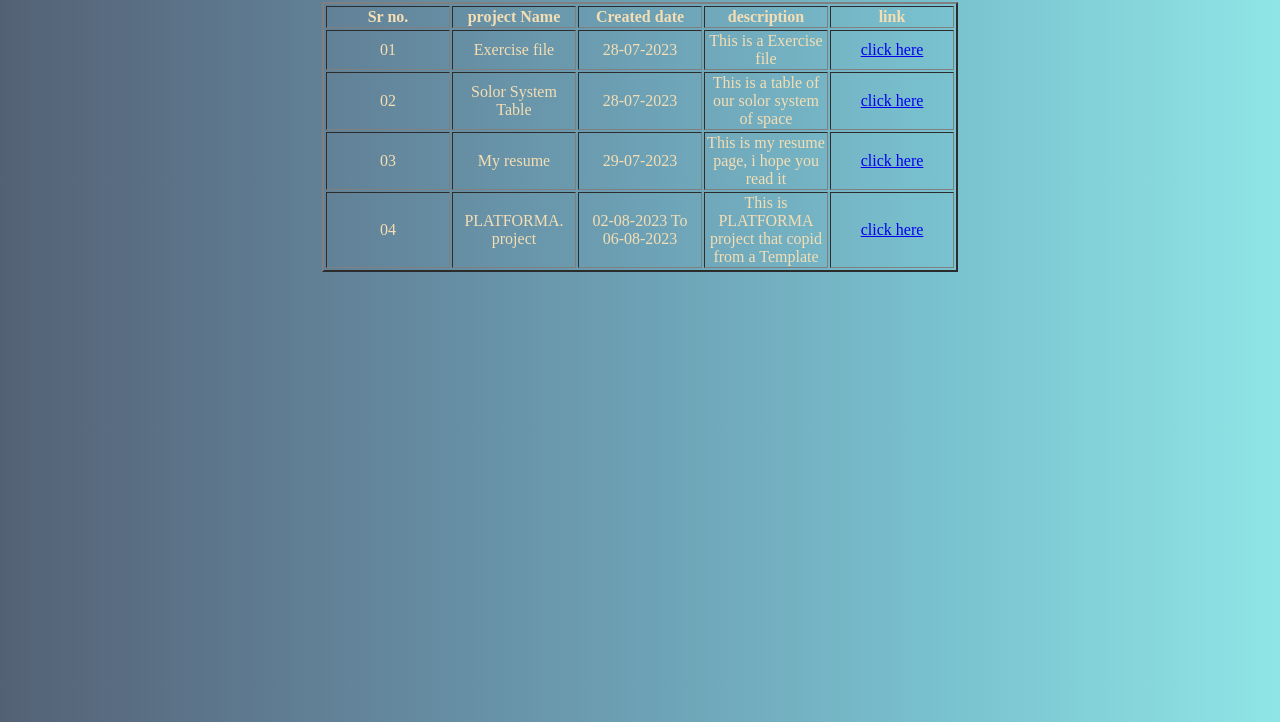
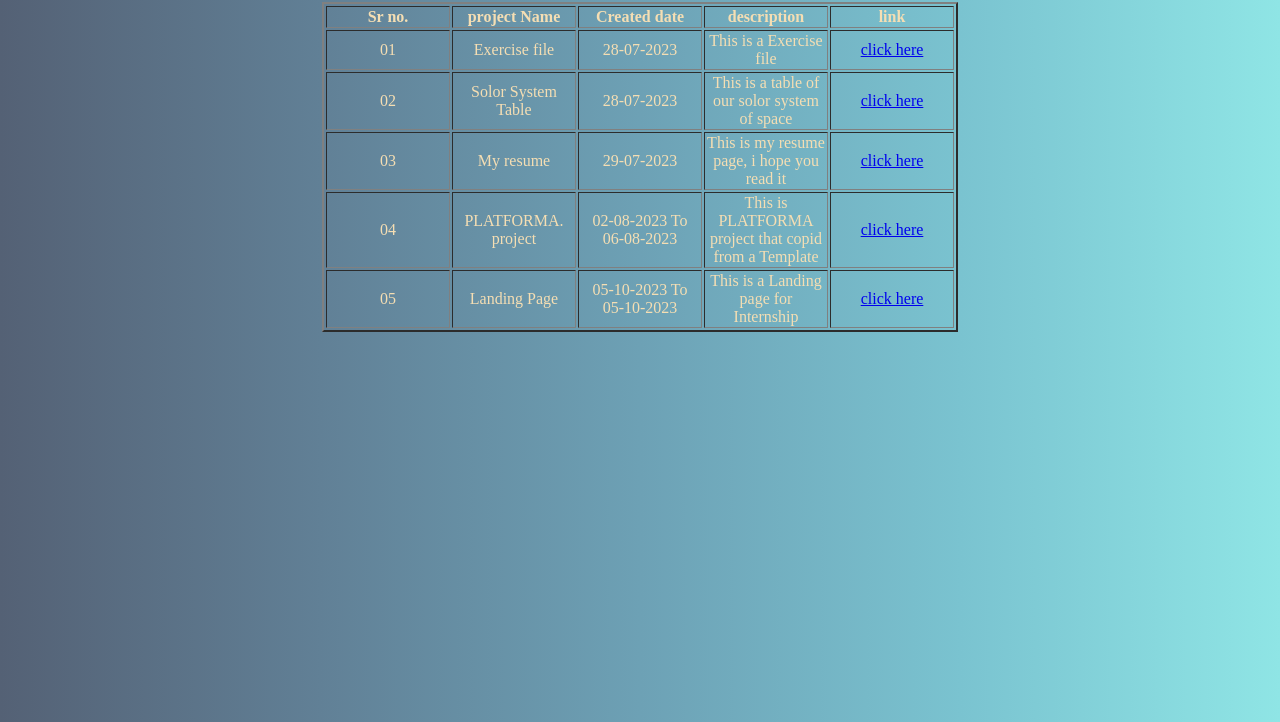
Before and after one commit to vikaspareek015/projecct, a plain HTML site: page index.html in a window 1280 px wide. Shown: the part 78-800 px from the top of the page. Drawn offline with Linux system fonts and the light colour scheme.

Commit message:
Update index.html
update LandingPage.html sucessfully

```diff
--- a/index.html
+++ b/index.html
@@ -76,6 +76,15 @@
                 <td>This is PLATFORMA project that copid from a Template</td>
                 <td><a href="Plataforma.html" target="_blank">click here</a></td>
               </tr>
+
+          <!-- project row and colummn 05  -->
+              <tr>
+                <td>05</td>
+                <td>Landing Page</td>
+                <td>05-10-2023 To 05-10-2023</td>
+                <td>This is a Landing page for Internship</td>
+                <td><a href="LandingPage.html" target="_blank">click here</a></td>
+              </tr>
         </tbody>
     </table>
     </div>
```
